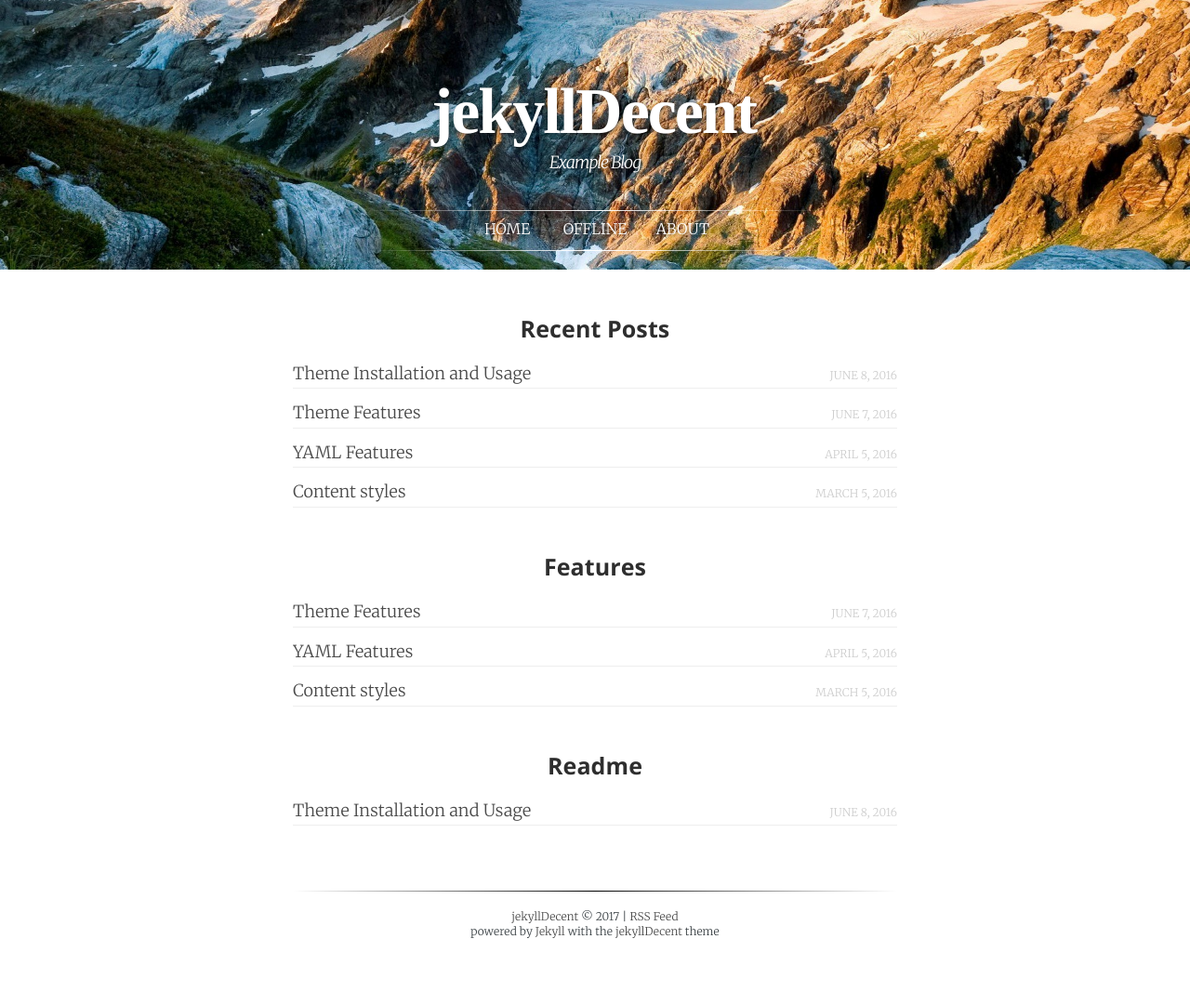
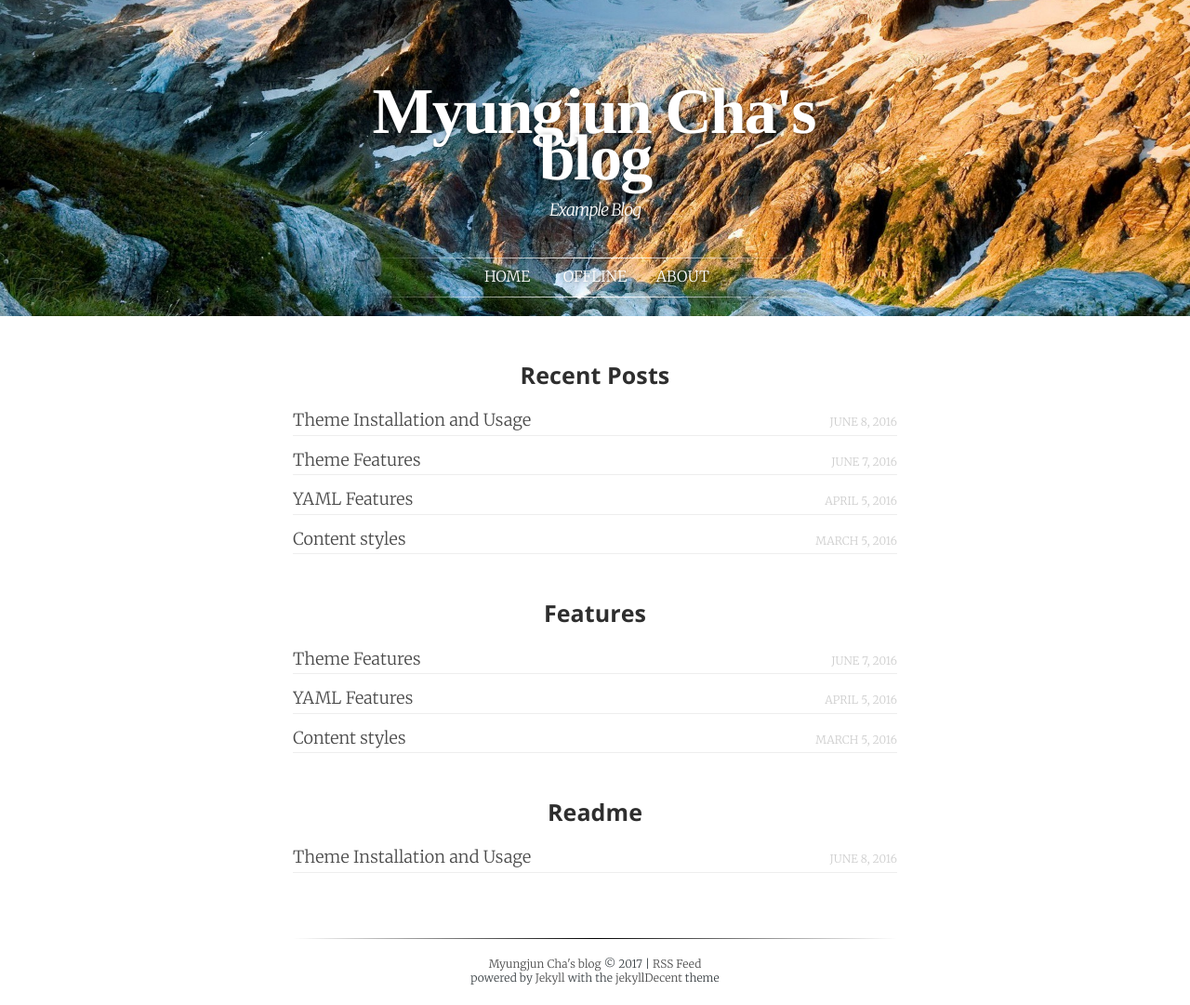
Before and after one commit to myungjuncha/myungjuncha.github.io, a Jekyll site: the page built from index.html, in a window 1280 px wide. Shown: the whole page at 93% size. Built offline with Jekyll 4.4.1, drawn with Linux system fonts in a browser that asks for light colours; some web fonts are replaced; before the commit the page ends 1031 px from its top, so only the background shows below that.

Commit message:
Update _config.yml

```diff
--- a/_config.yml
+++ b/_config.yml
@@ -6,7 +6,7 @@
 # 'jekyll serve'. If you change this file, please restart the server process.
 
 # Site settings
-title:            jekyllDecent
+title:            Myungjun Cha's blog
 subtitle:         Example Blog
 description:      This is the jekyllTheme example blog. It only exists to demonstrate how the theme looks and feels.
 keywords:         demo theme example github jekyll features
```
